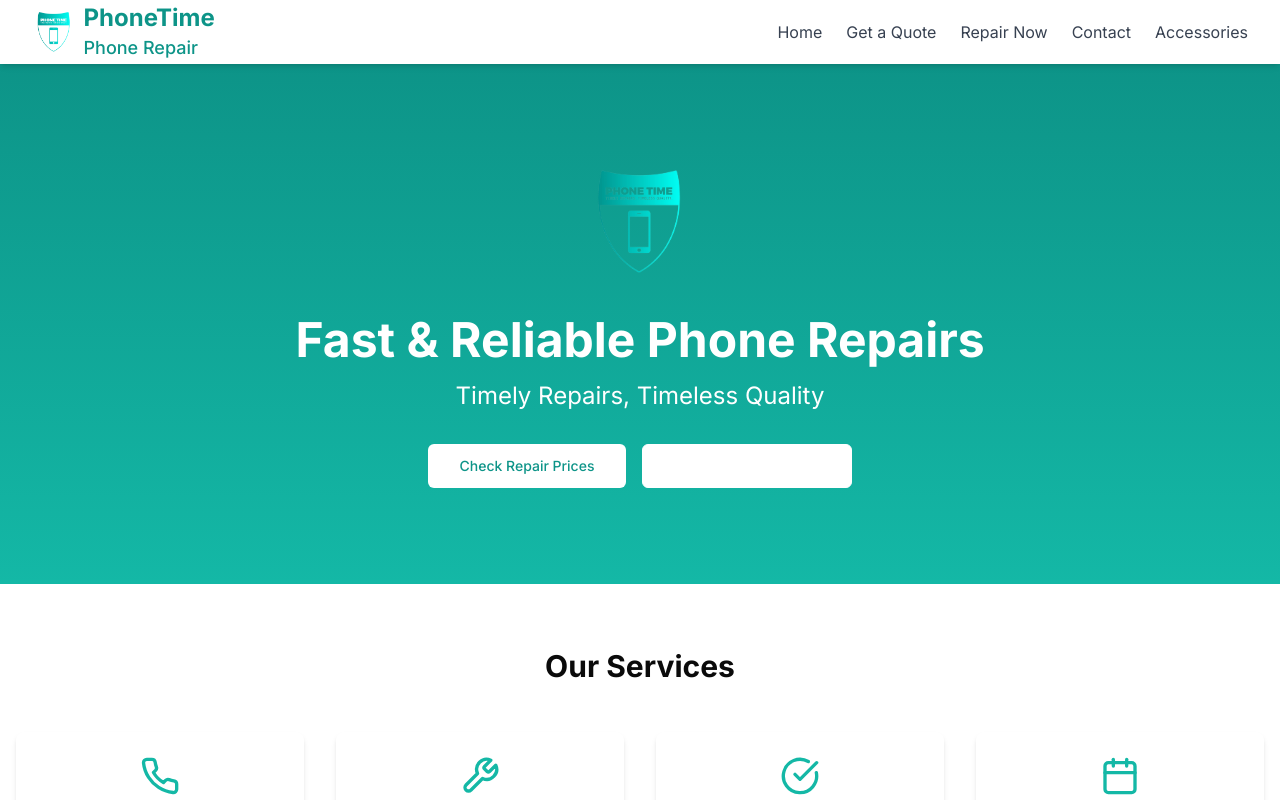
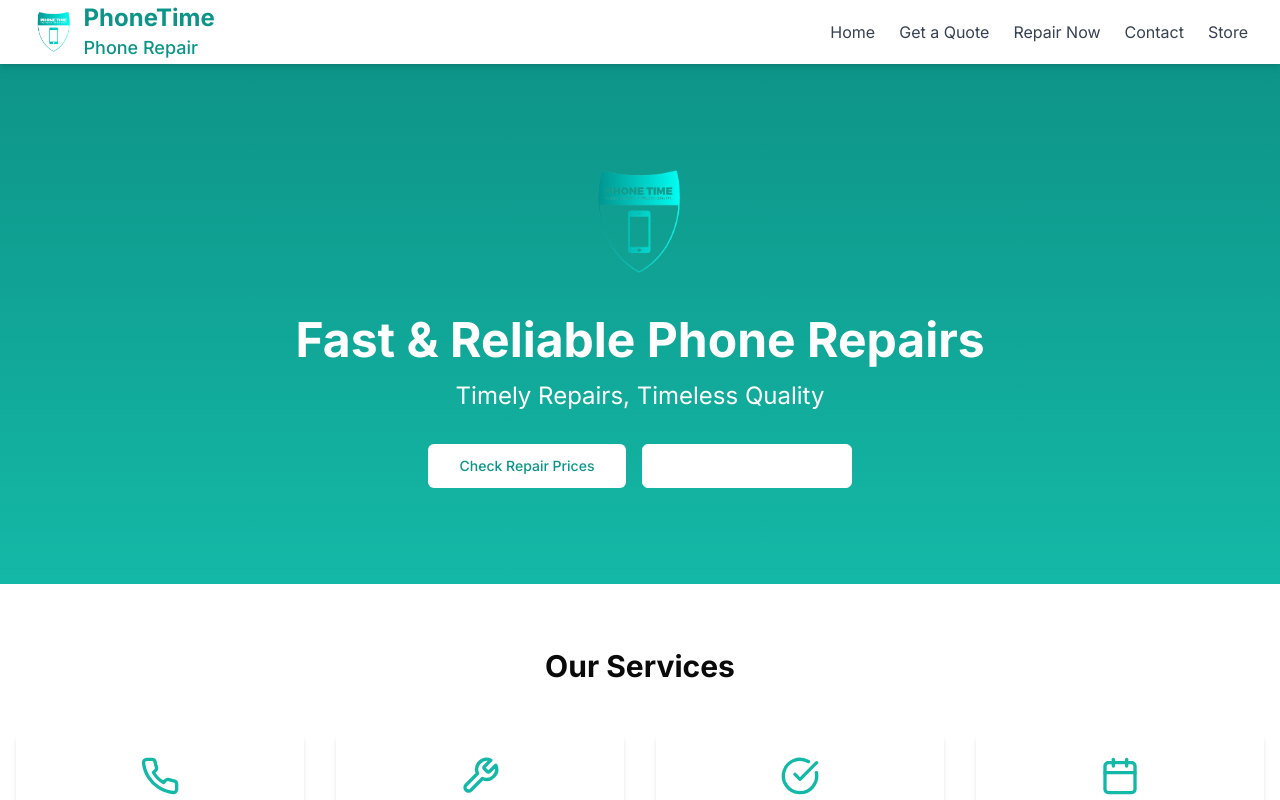
Before and after one commit to PhoneTime/vercel, a Next.js app: page / in a window 1280 px wide. Shown: the top 800 px of the page. Built offline with nearby package versions, Linux system fonts and the light colour scheme.

Commit message:
导航栏链接更名为 Store

```diff
--- a/components/Header.tsx
+++ b/components/Header.tsx
@@ -54,7 +54,7 @@ export default function Header() {
             target="_blank"
             rel="noopener noreferrer"
           >
-            Accessories
+            Store
           </a>
         </nav>
 
@@ -85,7 +85,7 @@ export default function Header() {
               target="_blank"
               rel="noopener noreferrer"
             >
-              Accessories
+              Store
             </a>
             {navLinks.slice(1).map((link) => ( // 从第二个链接开始循环，Home已单独处理
               <Link
```
